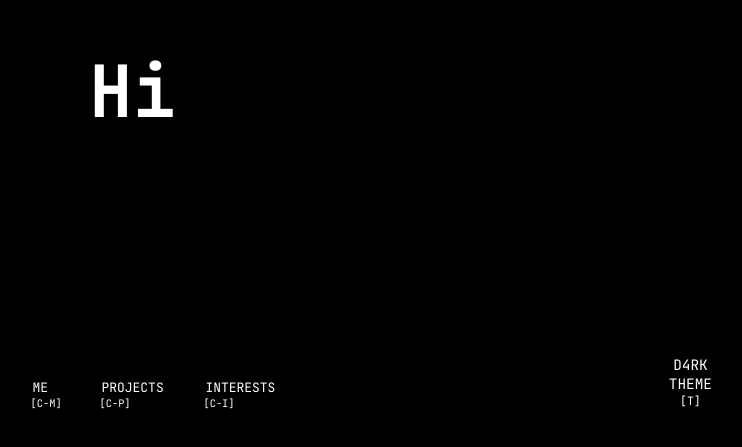
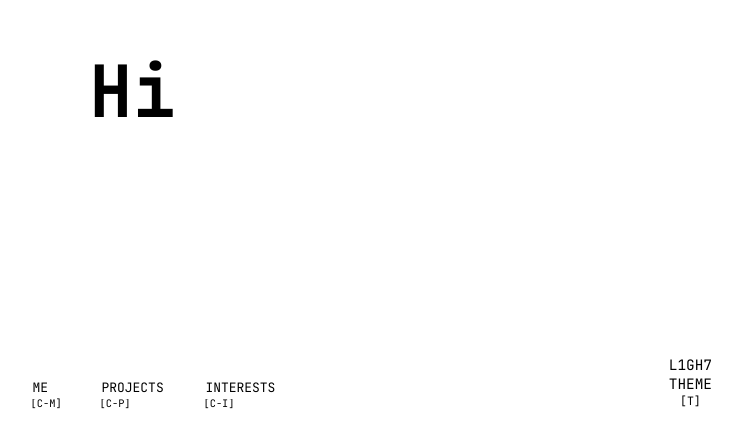
Before and after one commit to rotemhoresh/rotemhoresh.github.io, a plain HTML site: page index.html in a window 1280 px wide. Shown: the part 309-756 px from the top of the page, without its empty margins (486-1228 px from the left). Drawn offline with Linux system fonts and the light colour scheme; a web font is replaced by a local one.

Commit message:
feat: persist color theme choice via localStorage

```diff
--- a/index.html
+++ b/index.html
@@ -1,13 +1,20 @@
 <!doctype html>
-<html lang="en">
+<html lang="en" class="dark">
   <head>
     <meta charset="UTF-8" />
     <meta name="viewport" content="width=device-width, initial-scale=1.0" />
     <meta http-equiv="X-UA-Compatible" content="ie=edge" />
     <title>rotemhoresh</title>
     <link rel="stylesheet" href="style.css" />
+
+    <script>
+      document.documentElement.classList.toggle(
+        "dark",
+        localStorage.theme === "dark" || (!("theme" in localStorage) && window.matchMedia("(prefers-color-scheme: dark)").matches)
+      )
+    </script>
   </head>
-  <body class="dark">
+  <body>
     <div id="container">
       <section id="me">
         <p>Hi, I'm Rotem Horesh.</p>
--- a/main.js
+++ b/main.js
@@ -187,7 +187,9 @@ const theme = document.getElementById("theme");
 theme.addEventListener("click", toggleTheme);
 
 function toggleTheme() {
-  document.body.classList.toggle("dark");
+  document.documentElement.classList.toggle("dark");
+  const dark = document.documentElement.classList.contains("dark");
+  localStorage.theme = dark ? "dark" : "light";
 }
 
 /* ----------------.
--- a/style.css
+++ b/style.css
@@ -6,19 +6,24 @@
   margin: 0;
   box-sizing: border-box;
   cursor: default;
+  color: inherit;
+  background-color: inherit;
+}
+
+html {
+  color: black;
+  background-color: white;
+}
+
+.dark {
+  color: white;
+  background-color: black;
 }
 
 body {
   font-family: "JetBrains Mono", monospace;
   text-transform: uppercase;
   font-size: 0.9em;
-  color: black;
-  background-color: white;
-}
-
-body.dark {
-  color: white;
-  background-color: black;
 }
 
 .escaped {
```
